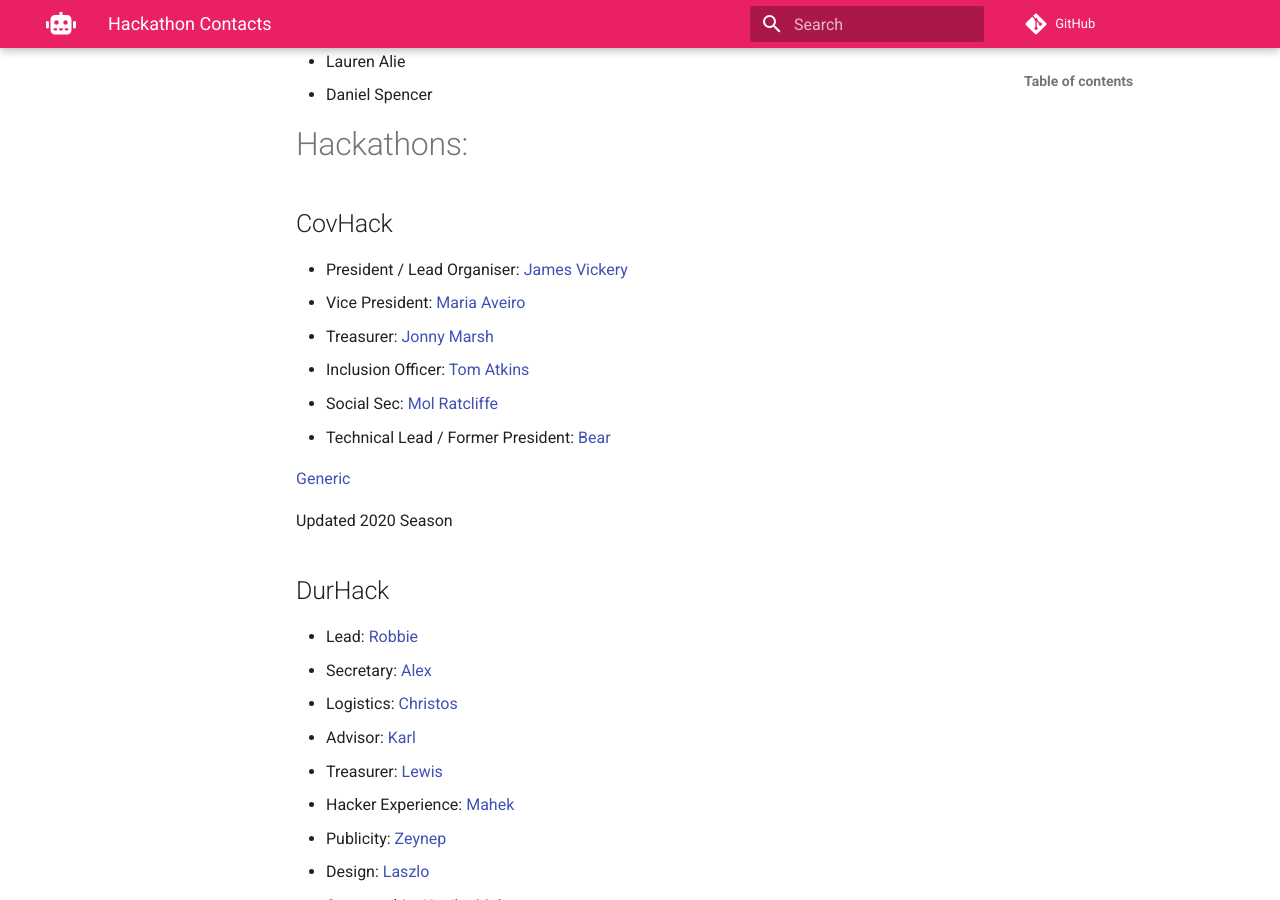
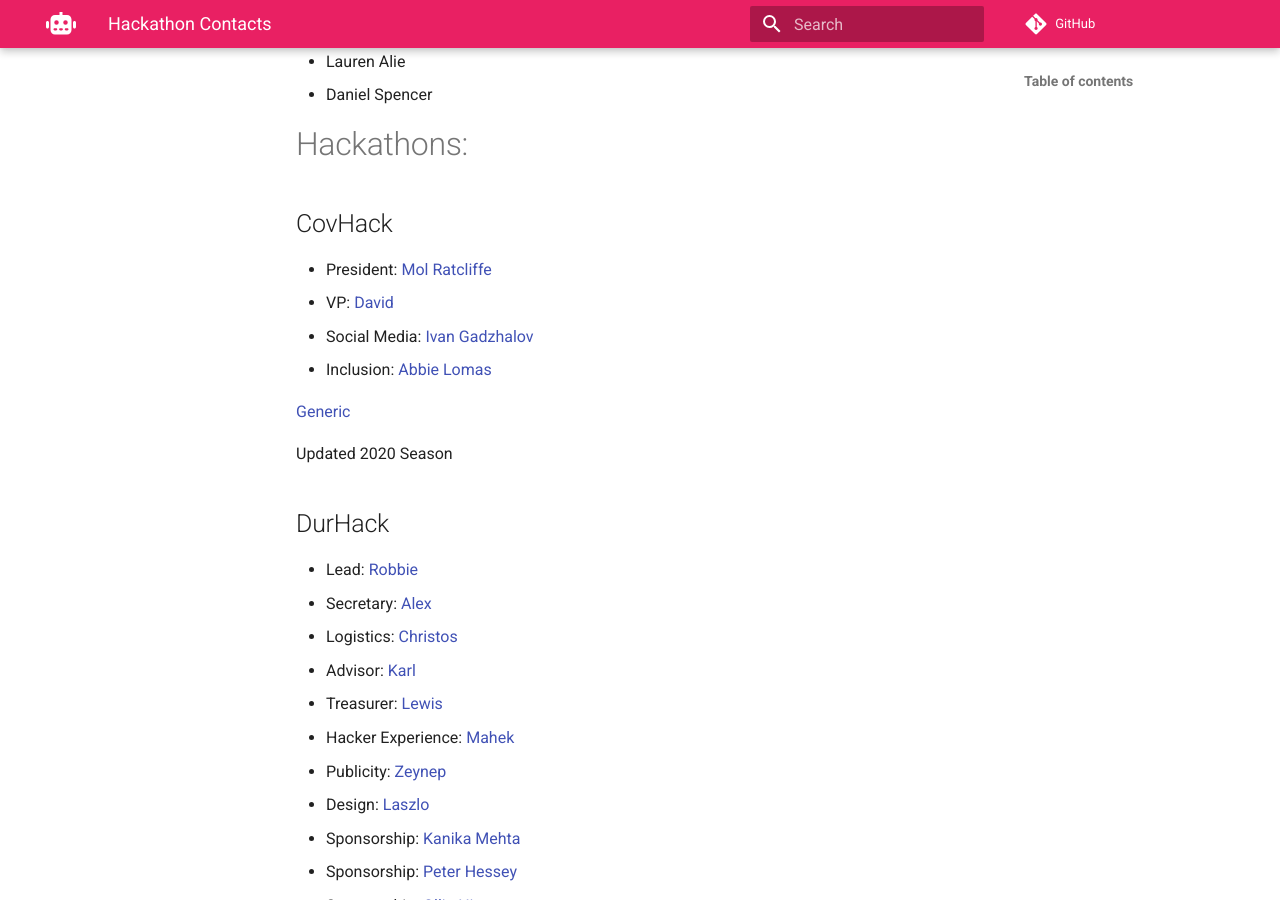
Before and after one commit to Athons/wiki, an MkDocs documentation site: the page built from docs/organise/help/poi.md, in a window 1280 px wide and 900 px high, scrolled down 572 px. Built offline with MkDocs 1.6.1 and Material for MkDocs 9.7.7, drawn with Linux system fonts in a browser that asks for light colours; nearby versions of some CDN libraries; comment, search, counter and statistics services are not loaded.

Commit message:
Updating CovHacks POI
Signed-off-by: B Horn <b@horn.uk>

```diff
--- a/docs/organise/help/poi.md
+++ b/docs/organise/help/poi.md
@@ -22,12 +22,10 @@
 
 ## CovHack
 
-* President / Lead Organiser: [James Vickery](https://twitter.com/jmsve)
-* Vice President: [Maria Aveiro](https://github.com/aveirinha)
-* Treasurer: [Jonny Marsh](https://github.com/j-m)
-* Inclusion Officer: [Tom Atkins](https://twitter.com/hackT0m)
-* Social Sec: [Mol Ratcliffe](https://twitter.com/firatcliffe)
-* Technical Lead / Former President: [Bear](https://twitter.com/baahorn)
+* President: [Mol Ratcliffe](https://twitter.com/firatcliffe)
+* VP: [David](https://twitter.com/da_ando_)
+* Social Media: [Ivan Gadzhalov](https://twitter.com/dai_musaka)
+* Inclusion: [Abbie Lomas](https://twitter.com/abslomas)
 
 [Generic](mailto:hello@covhack.org)
 
```
